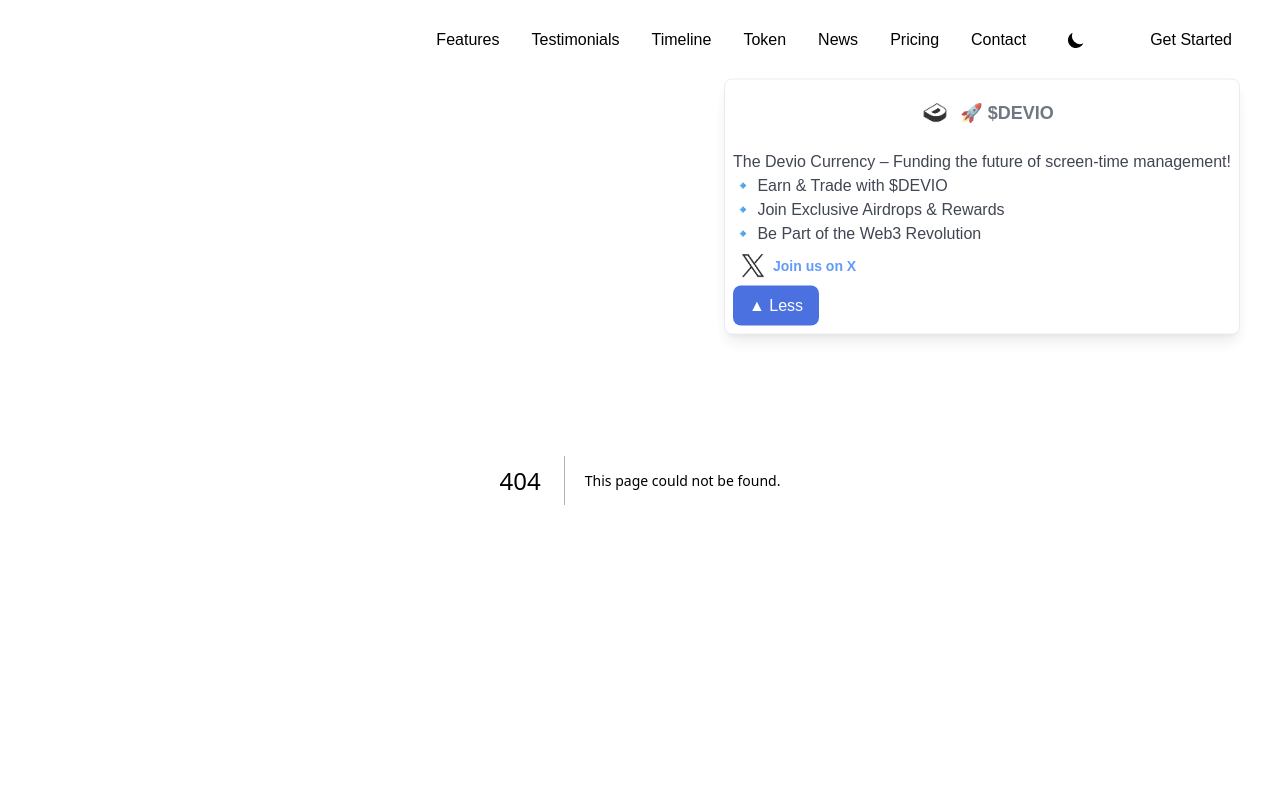
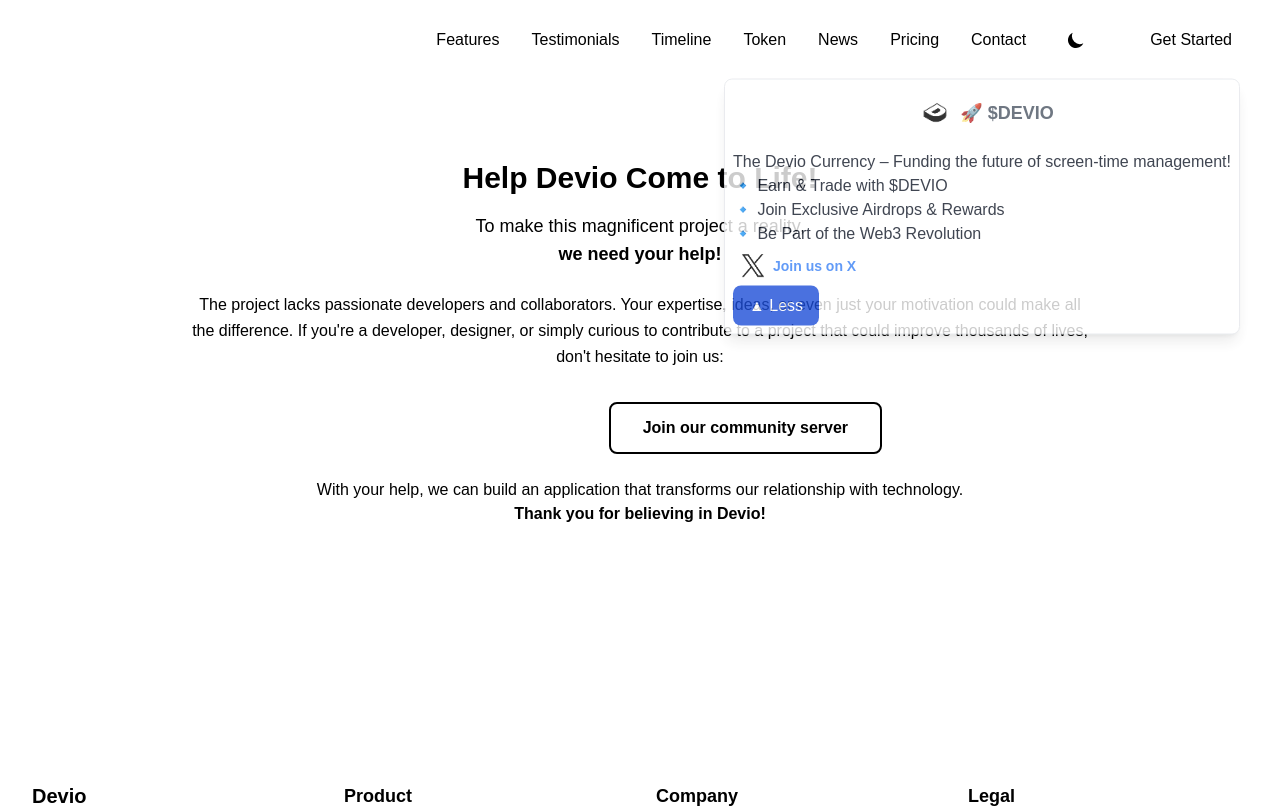
Before and after one commit to Hyogan/DevioInc, a Next.js app: page /join-us in a window 1280 px wide. Before the commit this address had no page. Shown: the top 808 px of the page. Built offline with nearby package versions, Linux system fonts and the light colour scheme.

Commit message:
added join us page and redirecting buttons, updated timeline section for more appearing at scrool effect

```diff
--- /dev/null
+++ b/app/(routes)/join-us/page.tsx
@@ -0,0 +1,125 @@
+'use client';
+import Link from 'next/link';
+import React from 'react';
+import { FaDiscord, FaEnvelope, FaInstagram, FaTiktok } from 'react-icons/fa6';
+import { motion } from 'framer-motion';
+
+const JoinUs = () => {
+  return (
+    <div className="bg-[rgb(var(--background-primary))] py-20 px-6">
+      <section id="join-us" className="flex flex-col items-center justify-center text-center max-w-4xl mx-auto">
+        <motion.h2
+          className="text-3xl font-bold text-[rgb(var(--accent-color))] mb-4"
+          initial={{ opacity: 0, y: -20 }}
+          animate={{ opacity: 1, y: 0 }}
+          transition={{ duration: 0.8 }}
+        >
+          Help Devio Come to Life!
+        </motion.h2>
+        <motion.p
+          className="text-lg text-[rgb(var(--text-secondary))] mb-6"
+          initial={{ opacity: 0 }}
+          animate={{ opacity: 1 }}
+          transition={{ duration: 1, delay: 0.2 }}
+        >
+          To make this magnificent project a reality, <br />
+          <span className="font-semibold text-[rgb(var(--accent-color))]">we need your help!</span>
+        </motion.p>
+        <motion.p
+          className="text-md text-[rgb(var(--text-secondary))] mb-8 leading-relaxed"
+          initial={{ opacity: 0 }}
+          animate={{ opacity: 1 }}
+          transition={{ duration: 1, delay: 0.4 }}
+        >
+          The project lacks passionate developers and collaborators. Your expertise, ideas, or even just your motivation could make all the difference. If you&apos;re a developer, designer, or simply curious to contribute to a project that could improve thousands of lives, don&apos;t hesitate to join us:
+        </motion.p>
+        <motion.div
+          className="flex flex-col md:flex-row items-center gap-4 mb-6"
+          initial={{ opacity: 0 }}
+          animate={{ opacity: 1 }}
+          transition={{ duration: 1, delay: 0.6 }}
+        >
+          <motion.a
+            href="mailto:devioappinc@gmail.com"
+            className="bg-[rgb(var(--accent-color))] text-white px-8 py-3 rounded-lg text-md font-semibold hover:bg-[rgb(var(--accent-color))]/80 transition duration-300"
+            whileHover={{ scale: 1.05 }}
+            whileTap={{ scale: 0.95 }}
+          >
+            Send us an email
+          </motion.a>
+          <Link
+            href="https://discord.gg/2KTYvW9q"
+            className="bg-transparent text-[rgb(var(--accent-color))] border-2 border-[rgb(var(--accent-color))] hover:bg-[rgb(var(--accent-color))] hover:bg-opacity-30  px-8 py-3 rounded-lg text-md font-semibold hover:text-white transition duration-300"
+          >
+            Join our community server
+          </Link>
+        </motion.div>
+        <motion.p
+          className="text-md text-[rgb(var(--text-secondary))] mb-6"
+          initial={{ opacity: 0 }}
+          animate={{ opacity: 1 }}
+          transition={{ duration: 1, delay: 0.8 }}
+        >
+          With your help, we can build an application that transforms our relationship with technology. <br />
+          <span className="font-semibold text-[rgb(var(--accent-color))]">Thank you for believing in Devio!</span>
+        </motion.p>
+        <motion.div
+          className="flex justify-center items-center gap-4 py-4"
+          initial={{ opacity: 0 }}
+          animate={{ opacity: 1 }}
+          transition={{ duration: 1, delay: 1 }}
+        >
+          <SocialIcons />
+        </motion.div>
+      </section>
+    </div>
+  );
+};
+
+const SocialIcons = () => {
+  return (
+    <>
+      <motion.div
+        className="flex justify-center items-center gap-4 py-4"
+        initial={{ opacity: 0 }}
+        animate={{ opacity: 1 }}
+        transition={{ duration: 1, delay: 1.2 }}
+      >
+        <motion.a
+          href="https://www.instagram.com/devioinc/"
+          className="p-2 rounded-md text-white bg-[var(--social-instagram)] hover:bg-[rgb(--social-instagram)]/80  transition duration-300 text-2xl"
+          whileHover={{ scale: 1.1 }}
+          whileTap={{ scale: 0.95 }}
+        >
+          <FaInstagram />
+        </motion.a>
+        <motion.a
+          href="https://www.tiktok.com/@devioapp"
+          className="p-2 rounded-md text-white bg-[var(--social-tiktok)]  hover:bg-[var(--social-tiktok)]/80  transition duration-300 text-2xl"
+          whileHover={{ scale: 1.1 }}
+          whileTap={{ scale: 0.95 }}
+        >
+          <FaTiktok />
+        </motion.a>
+        <motion.a
+          href="mailto:devioappinc@gmail.com"
+          className="p-2 rounded-md text-white bg-[var(--social-email)] hover:bg-[var(--social-email)]/80  transition duration-300 text-2xl"
+          whileHover={{ scale: 1.1 }}
+          whileTap={{ scale: 0.95 }}
+        >
+          <FaEnvelope />
+        </motion.a>
+        <motion.a
+          href="https://discord.gg/2KTYvW9q"
+          className="p-2 rounded-md text-white bg-[var(--social-discord)]  hover:bg-[var(--social-discord)]/80  transition duration-300 text-2xl"
+          whileHover={{ scale: 1.1 }}
+          whileTap={{ scale: 0.95 }}
+        >
+          <FaDiscord />
+        </motion.a>
+      </motion.div>
+    </>
+  );
+};
+
+export default JoinUs;
--- a/app/components/ContactSection.tsx
+++ b/app/components/ContactSection.tsx
@@ -2,6 +2,7 @@
 import { useState } from 'react';
 import { motion } from 'framer-motion';
 import { useScrollAnimation } from '../hooks/useScrollAnimation';
+import Link from 'next/link';
 
 const ContactSection = () => {
   const [formState, setFormState] = useState({
@@ -86,12 +87,22 @@
                 />
               </div>
 
-              <button
-                type="submit"
+              {/* <button
+                onClick={moveToJoin}
+                type="button"
                 className="w-full primary-button"
               >
                 Send Message
+              </button> */}
+              <button className='w-full primary-button'>
+                <Link
+                  href="https://discord.gg/2KTYvW9q"
+                  className="w-full h-full"
+                >
+                  Send Message
+                </Link>
               </button>
+
             </form>
           </motion.div>
         </div>
--- a/app/components/DigitalHabitsSection.tsx
+++ b/app/components/DigitalHabitsSection.tsx
@@ -4,6 +4,7 @@
 import * as THREE from 'three';
 import { useScrollAnimation } from '../hooks/useScrollAnimation';
 import { motion, useScroll, useTransform } from 'framer-motion';
+import { useRouter } from 'next/navigation';
 
 interface UsageData {
   social: number;
@@ -13,6 +14,7 @@
 }
 
 const DigitalHabitsSection = () => {
+  const router = useRouter();
   const [desiredLimit, setDesiredLimit] = useState(4);
   const [currentUsage, setCurrentUsage] = useState<UsageData>({
     social: 3,
@@ -20,6 +22,11 @@
     productivity: 1.5,
     other: 1
   });
+
+  const moveToJoin = () => {
+    router.push('/join-us');
+  };
+
   const graphRef = useRef<HTMLDivElement>(null);
   // const tooltipRef = useRef<HTMLDivElement>(null);
   const sectionRef = useRef<HTMLDivElement>(null);
@@ -215,6 +222,7 @@
                 Our AI-powered insights help you understand and improve your digital habits.
               </p>
               <motion.button
+                onClick={moveToJoin}
                 className="primary-button mt-8"
                 whileHover={{ scale: 1.05 }}
                 whileTap={{ scale: 0.95 }}
--- a/app/components/EcosystemSection.tsx
+++ b/app/components/EcosystemSection.tsx
@@ -3,8 +3,13 @@
 import { motion, useScroll, useTransform } from 'framer-motion';
 import { useScrollAnimation } from '../hooks/useScrollAnimation';
 import '../styles/ecosystemSection.css';
+import { useRouter } from 'next/navigation';
 const EcosystemSection = () => {
   const sectionRef = useRef<HTMLDivElement>(null);
+  const router = useRouter();
+  const moveToJoin = () => {
+    router.push('/join-us');
+  };
   const { scrollYProgress } = useScroll({
     target: sectionRef,
     offset: ["start end", "end start"]
@@ -159,6 +164,7 @@
                 </ul>
 
                 <motion.div
+                  onClick={moveToJoin}
                   className="mt-6 flex items-center text-sm text-[var(--text-secondary)] group/link"
                   whileHover={{ x: 5 }}
                 >
@@ -187,6 +193,7 @@
           variants={itemVariants}
         >
           <motion.button
+            onClick={moveToJoin}
             className="primary-button"
             whileHover={{ scale: 1.05 }}
             whileTap={{ scale: 0.95 }}
--- a/app/components/FeaturesSection.tsx
+++ b/app/components/FeaturesSection.tsx
@@ -2,10 +2,16 @@
 import { useRef } from 'react';
 import { motion, useScroll, useTransform } from 'framer-motion';
 import { useScrollAnimation } from '../hooks/useScrollAnimation';
+import { useRouter } from 'next/navigation';
 
 const FeaturesSection = () => {
   const sectionRef = useRef<HTMLDivElement>(null);
   useScrollAnimation();
+  const router = useRouter();
+
+  const moveToJoin = () => {
+    router.push('/join-us');
+  };
 
   const { scrollYProgress } = useScroll({
     target: sectionRef,
@@ -128,6 +134,7 @@
               <motion.div
                 className="mt-6 flex items-center text-sm text-[var(--text-secondary)] cursor-pointer group"
                 whileHover={{ x: 5 }}
+                onClick={moveToJoin}
               >
                 Learn more
                 <svg
@@ -156,6 +163,7 @@
             className="primary-button"
             whileHover={{ scale: 1.05 }}
             whileTap={{ scale: 0.95 }}
+            onClick={moveToJoin}
           >
             Explore All Features
           </motion.button>
--- a/app/components/Hero.tsx
+++ b/app/components/Hero.tsx
@@ -10,6 +10,7 @@
 import { containerVariants, itemVariants, useParallax } from '../hooks/useParallax';
 import { useSmoothScroll } from '../hooks/useSmoothScroll';
 import Link from 'next/link';
+import { useRouter } from 'next/navigation';
 
 gsap.registerPlugin(ScrollTrigger);
 
@@ -21,9 +22,15 @@
   const heroRef = useRef<HTMLDivElement>(null);
   const { transform, opacity } = useParallax(heroRef, { speed: 0.5 });
   const { scrollToSection } = useSmoothScroll();
+  const router = useRouter();
+
+  const moveToJoin = () => {
+    router.push('/join-us');
+  };
 
   useEffect(() => {
     if (!sceneRef.current) return;
+
 
     // Scene setup
     const scene = new THREE.Scene();
@@ -223,6 +230,7 @@
               variants={itemVariants}
             >
               <motion.button
+                onClick={()=> moveToJoin()}
                 className="primary-button"
                 whileHover={{ scale: 1.05 }}
                 whileTap={{ scale: 0.95 }}
--- a/app/components/PricingSection.tsx
+++ b/app/components/PricingSection.tsx
@@ -2,8 +2,13 @@
 import { useState } from 'react';
 import { motion } from 'framer-motion';
 import { useScrollAnimation } from '../hooks/useScrollAnimation';
+import { useRouter } from 'next/navigation';
 
 const PricingSection = () => {
+  const router = useRouter();
+  const moveToJoin = () => {
+    router.push('/join-us');
+  };
   const [isAnnual, setIsAnnual] = useState(false);
   useScrollAnimation();
 
@@ -174,6 +179,7 @@
               </ul>
 
               <button
+                onClick={moveToJoin}
                 className={`w-full py-3 px-6 rounded-full font-medium transition-all ${
                   plan.popular
                     ? 'bg-gradient-to-r from-[var(--gradient-start)] to-[var(--gradient-end)] hover:scale-105'
--- a/app/components/TimelineSection.tsx
+++ b/app/components/TimelineSection.tsx
@@ -2,7 +2,6 @@
 import { useRef } from 'react';
 import { motion } from 'framer-motion';
 import { useInView } from 'react-intersection-observer';
-// import {ParallaxWrapper} from './shared/ParallaxWrapper';
 import { ParallaxBackground, ParallaxGradientText } from './shared/ParallaxBackground';
 
 interface TimelineItem {
@@ -18,7 +17,7 @@
 const TimelineEvent = ({ item, index }: { item: TimelineItem; index: number }) => {
   const [ref, inView] = useInView({
     triggerOnce: true,
-    threshold: 0.2,
+    threshold: 0.1,  // Adjusting the threshold to 0.1 to trigger when closer to view
   });
 
   const variants = {
@@ -137,10 +136,6 @@
 
 const TimelineSection = () => {
   const sectionRef = useRef<HTMLDivElement>(null);
-  // const { scrollYProgress } = useScroll({
-  //   target: sectionRef,
-  //   offset: ["start end", "end start"]
-  // });
 
   const timeline: TimelineItem[] = [
     {
@@ -155,20 +150,6 @@
         'App categorization',
       ]
     },
-    // {
-    //   date: 'Q1 2025',
-    //   title: 'Launch & Core Features',
-    //   description: 'Initial release with basic screen time tracking and analytics.',
-    //   status: 'completed',
-    //   gradient: 'from-[#00ff94] to-[#00b8ff]',
-    //   icon: '🚀',
-    //   details: [
-    //     'Cross-platform app release',
-    //     'Basic screen time tracking',
-    //     'Usage analytics dashboard',
-    //     'App categorization'
-    //   ]
-    // },
     {
       date: 'Q2 2025',
       title: 'Advanced Analytics',
--- a/app/styles/globals.css
+++ b/app/styles/globals.css
@@ -18,6 +18,12 @@
     --hover-bg: 241, 245, 249;     /* Light hover background */
     --particle-opacity: 0.7;
     --fixed-token-socials: 17, 24, 39;
+
+
+    --social-instagram: #e4405f; /* Instagram color */
+    --social-tiktok: #000000; /* TikTok color */
+    --social-email: #ff3b30; /* Email color */
+    --social-discord: #5865f2; /* Discord color*/
   }
 
   :root[data-theme="dark"] {
@@ -35,7 +41,14 @@
     --form-border: 55, 65, 81;
     --hover-bg: 31, 41, 55;
     --particle-opacity: 0.4;
-    --fixed-token-socials: 245, 247, 250;
+    --fixed-token-socials: 245, 100, 250;
+
+    --social-instagram: #e4405f; /* Instagram color */
+    --social-tiktok: #000000; /* TikTok color */
+    --social-email: #ff3b30; /* Email color */
+    --social-discord: #5865f2; /* Discord color*/
+
+
   }
 
   body {
--- a/package.json
+++ b/package.json
@@ -14,6 +14,7 @@
     "next": "15.0.3",
     "react": "^18.2.0",
     "react-dom": "^18.2.0",
+    "react-icons": "^5.5.0",
     "react-intersection-observer": "^9.15.1",
     "three": "^0.173.0"
   },
```
Also changed, not shown: 1 other file (tests, documents, lock files or other folders).
